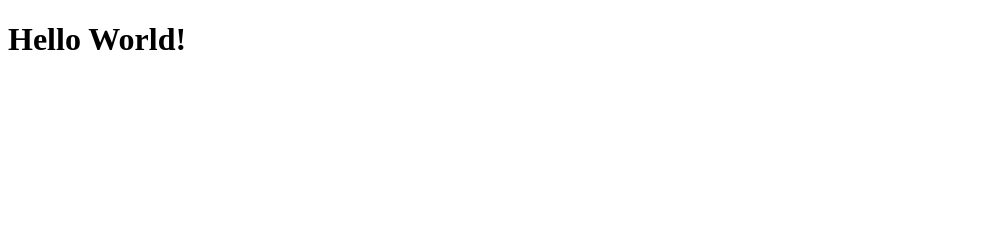
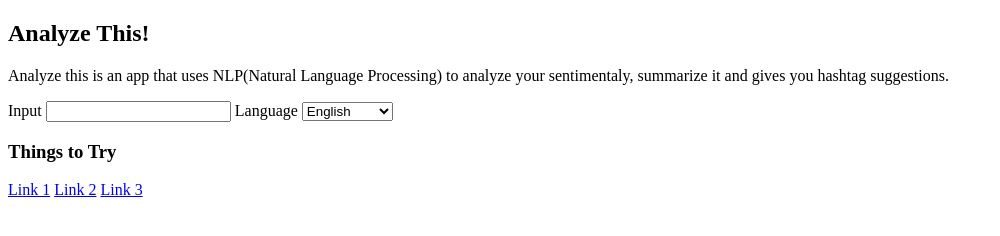
Before and after one commit to saltamay/evaluate-news-nlp, a website: page src/public/index.html in a window 1280 px wide. Shown: the whole page, without its empty margins (0-1000 px from the left). Drawn offline with Linux system fonts and the light colour scheme.

Commit message:
Adding fetch call to Aylien API with inital html skeloton

```diff
--- a/package.json
+++ b/package.json
@@ -19,6 +19,8 @@
     "@babel/preset-env": "^7.6.2",
     "aylien_textapi": "^0.7.0",
     "babel-loader": "^8.0.6",
+    "body-parser": "^1.19.0",
+    "cors": "^2.8.5",
     "html-webpack-plugin": "^3.2.0",
     "webpack": "^4.41.0",
     "webpack-cli": "^3.3.9"
--- a/src/public/index.html
+++ b/src/public/index.html
@@ -4,9 +4,37 @@
   <meta charset="UTF-8">
   <meta name="viewport" content="width=device-width, initial-scale=1.0">
   <meta http-equiv="X-UA-Compatible" content="ie=edge">
-  <title>Document</title>
+  <title>Analyze It!</title>
 </head>
 <body>
-  <h1>Hello World!</h1>
+  <main class="content-wrapper">
+    <section class="user-input-section">
+      <h1>Analyze This!</h1>
+      <p>Analyze this is an app that uses NLP(Natural Language Processing) to analyze your sentimentaly, summarize it and gives you hashtag suggestions.</p>
+      <div class="user-input-form">
+        <form class="input-form">
+          <label for="user-input">Input</label>
+          <input type="text" id="user-input" name="user-input" />
+          <label for="user-lang">Language</label>
+          <select name="languages" id="languages">
+            <option value="english">English</option>
+            <option value="auto">Auto</option>
+            <option value="spanish">Spanish</option>
+            <option value="portuguese">Portuguese</option>
+            <option value="german">German</option>
+            <option value="french">French</option>
+            <option value="italian">Italian</option>
+          </select>
+        </form>
+        <section class="suggestions">
+          <h1>Things to Try</h1>
+          <a href="#">Link 1</a>
+          <a href="#">Link 2</a>
+          <a href="#">Link 3</a>
+        </section>
+      </div>
+    </section>
+    <section class="results"></section>
+  </main>
 </body>
 </html>
```
Also changed, not shown: src/public/index.js (+29 -2 lines), src/server/server.js (+14 -3 lines), src/test/testAPI.js (deleted, +0 -18 lines), 1 other file.
